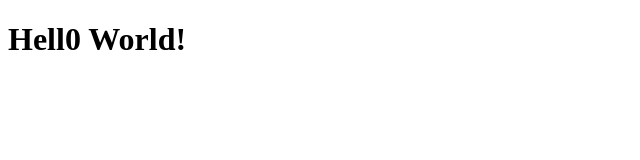
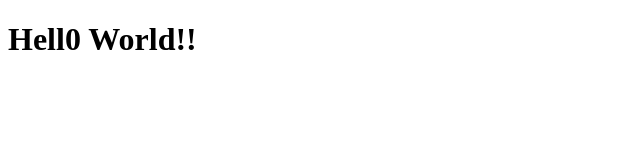
Before and after one commit to mateus-gsilva/technical_exam, a plain HTML site: page app/index.html in a window 1280 px wide. Shown: the full height of the page, 0-640 px from the left. Drawn offline with Linux system fonts and the light colour scheme.

Commit message:
trigger pipeline

```diff
--- a/app/index.html
+++ b/app/index.html
@@ -3,9 +3,9 @@
   <head>
     <meta charset="utf-8" />
     <meta name="viewport" content="width=device-width, initial-scale=1" />
-    <title>Hell0 World!</title>
+    <title>Hell0 World!!</title>
   </head>
   <body>
-    <h1>Hell0 World!</h1>
+    <h1>Hell0 World!!</h1>
   </body>
 </html>
```
Also changed, not shown: 1 other file.
